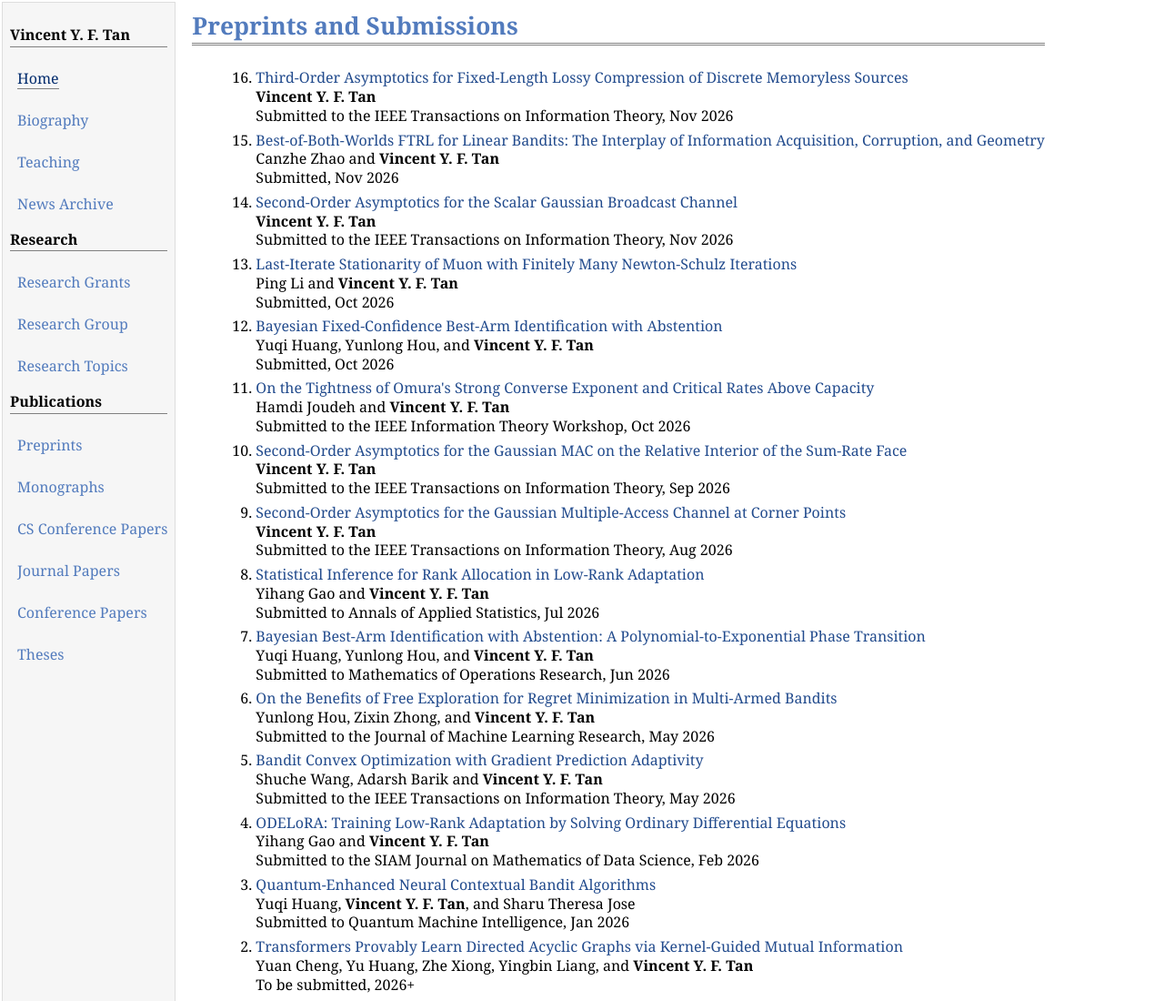
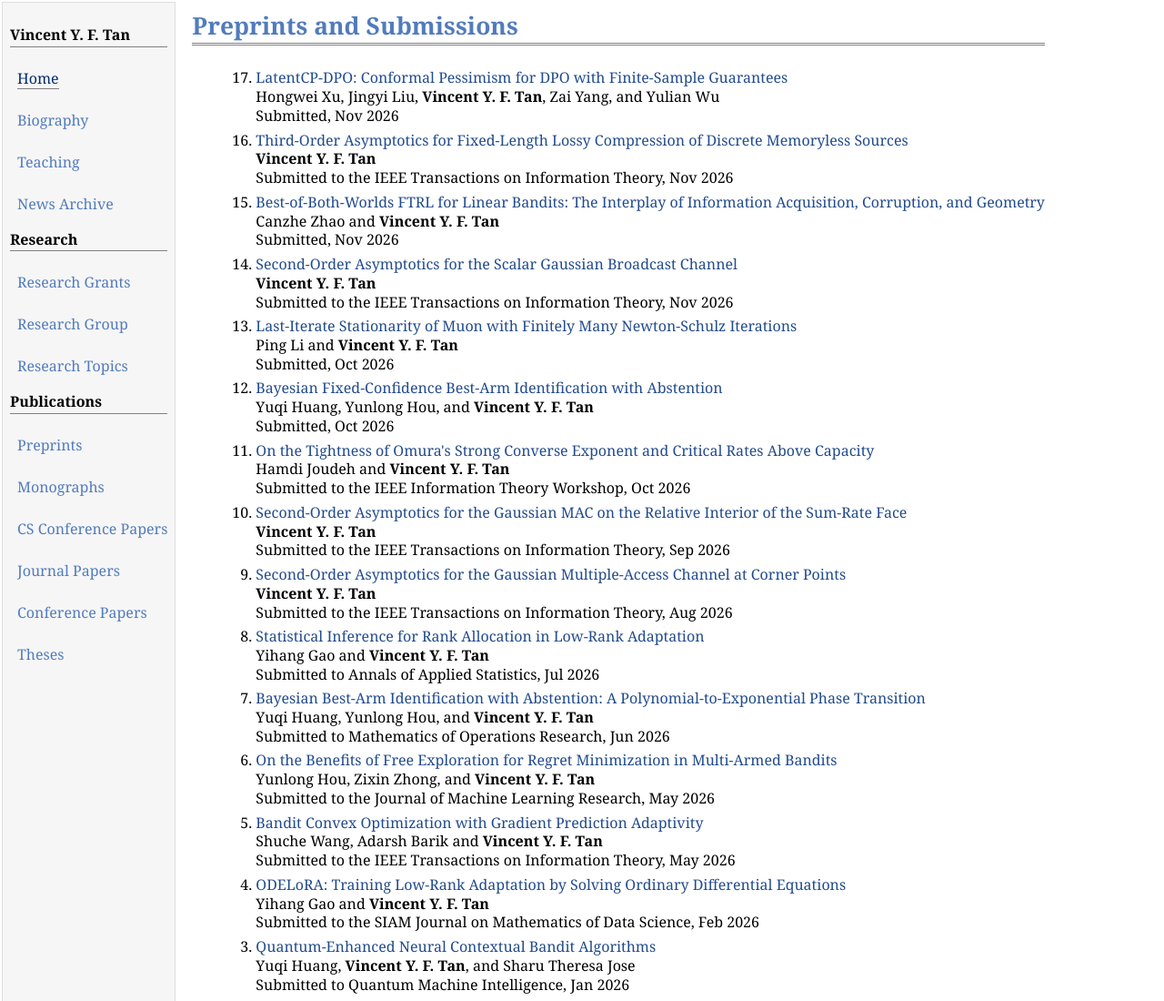
Before and after one commit to vyftan/vyftan.github.io, a plain HTML site: page preprint.html in a window 1280 px wide. Shown: the top 1100 px of the page at 91% size. Drawn offline with Linux system fonts and the light colour scheme.

Commit message:
Update preprint.html

```diff
--- a/preprint.html
+++ b/preprint.html
@@ -56,6 +56,12 @@
 </div>
 
 <ol reversed class="a">
+
+<li><p>
+<a href="https://arxiv.org/abs/2611.34275">LatentCP-DPO: Conformal Pessimism for DPO with Finite-Sample Guarantees</a>
+<br>Hongwei Xu, Jingyi Liu, <b>Vincent Y. F. Tan</b>, Zai Yang, and Yulian Wu
+<br>Submitted, Nov 2026
+</p></li>
 
 <li><p>
 <a href="https://arxiv.org/abs/2611.13573">Third-Order Asymptotics for Fixed-Length Lossy Compression of Discrete Memoryless Sources</a>
```
